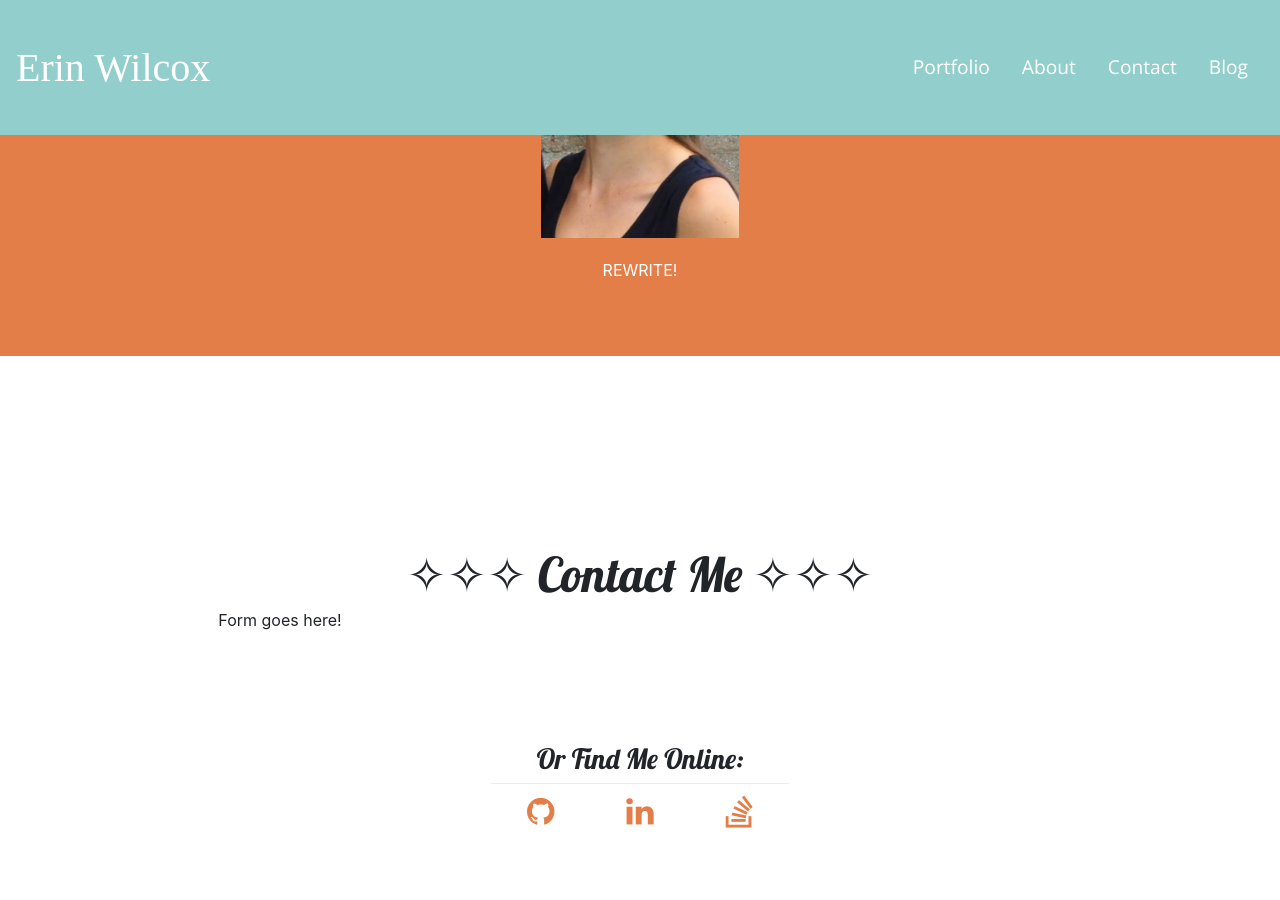
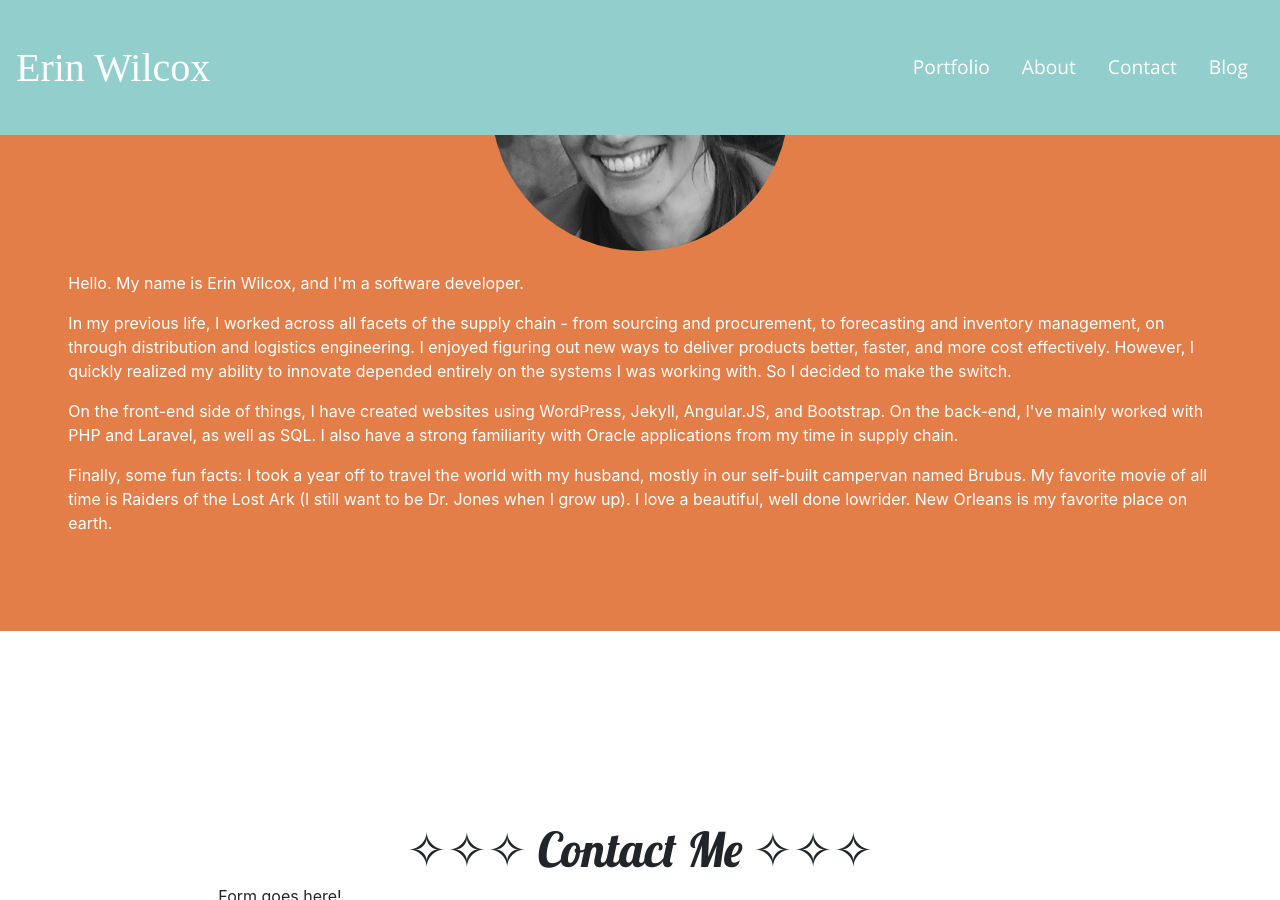
Before and after one commit to brookin8/brookin8.github.io, a Jekyll site: the page built from index.html, in a window 1280 px wide and 900 px high, scrolled down 952 px. Built offline with Jekyll 4.4.1, drawn with Linux system fonts in a browser that asks for light colours; nearby versions of some CDN libraries; some web fonts are replaced; before the commit the page ends 1809 px from its top, so only the background shows below that.

Commit message:
Finished About Me

```diff
--- a/index.html
+++ b/index.html
@@ -6,12 +6,12 @@ permalink: /
 
 		<section id="portfolio">
 				<div class = "row justify-content-center">
-					<div class = "col">
+					<div class = "col justify-content-center">
 						<h1 style="text-align:center; vertical-align:center; padding-top:15%; font-family: 'Lobster', cursive;">&#x2727;&#x2727;&#x2727;  Portfolio  &#10023;&#10023;&#10023;</h1>
 					</div>
 				</div>
 				<div class = "row justify-content-center">
-					<div class = "col-8">
+					<div class = "col-8 justify-content-center">
 						<p>Portfolio will go here!<br>
 						and here- Updated!<br>
 						and here<br>
@@ -31,22 +31,29 @@ permalink: /
 		<section id ="about">
 			<div class ="container-fluid" style="background-color:#E37E49;color:white;margin-top:15%;">
 					<div class="row justify-content-center">
-						<div class = "col">
+						<div class = "col justify-content-center"">
 							<h1 style="text-align:center;font-family: 'Lobster', cursive; padding-top:8%;">&#10023;&#10023;&#10023;  About Me  &#10023;&#10023;&#10023;</h1>
 						</div>
 					</div>
 					<div class ="row justify-content-center">
-						<div class ="col-4">
+						<div class ="col-4 justify-content-center">
 							<div class = "text-center">
-								<img src="/About_Me.jpg" class="image-fluid" style="width:50%; margin-top:5%; margin-bottom:5%;">
+								<img src= "Me_BW.jpg" class="rounded-circle" style="width:75%; margin-top:5%; margin-bottom:5%;">
 							</div>
 						</div>
 					</div>
 					<div class="row justify-content-center">
-						<div class = "col-8">
-							<div class ="text-center">
-								<p style="padding-bottom:7%;">REWRITE!</p>
-							</div>
+						<div class = "col-11 justify-content-center">
+								<p>Hello. My name is Erin Wilcox, and I'm a software developer.</p>
+
+								<p>In my previous life, I worked across all facets of the supply chain - from sourcing and procurement, to forecasting and inventory management, on through distribution and logistics engineering. I enjoyed figuring out new ways to deliver products better, faster, and more cost effectively. However, I quickly realized my ability to innovate depended entirely on the systems I was working with. So I decided to make the switch.</p>
+
+								<p>
+								On the front-end side of things, I have created websites using WordPress, Jekyll, Angular.JS, and Bootstrap. On the back-end, I've mainly worked with PHP and Laravel, as well as SQL. I also have a strong familiarity with Oracle applications from my time in supply chain.
+								</p>
+
+								<p style="padding-bottom:7%;">
+								Finally, some fun facts: I took a year off to travel the world with my husband, mostly in our self-built campervan named Brubus. My favorite movie of all time is Raiders of the Lost Ark (I still want to be Dr. Jones when I grow up). I love a beautiful, well done lowrider. New Orleans is my favorite place on earth.</p>
 						</div>
 					</div>
 				</div>
@@ -60,7 +67,7 @@ permalink: /
 					</div>
 				</div>
 				<div class = "row justify-content-center">
-					<div class = "col-8">
+					<div class = "col-8 justify-content-center">
 						<p>Form goes here!
 						<br>
 						<br>
@@ -71,14 +78,14 @@ permalink: /
 					</div>
 				</div>
 				<div class = "row justify-content-center">
-					<div class = "col">
+					<div class = "col justify-content-center"">
 						<h3 style="text-align:center;font-family: 'Lobster', cursive;">Or Find Me Online:</h3>
 					</div>
 				</div>
 				<div class="row">
 				</div>
 				<div class = "row justify-content-center">
-					<div class = "col-3">
+					<div class = "col-3 justify-content-center">
 						<table class = "table">
 							<tbody>
 								<tr>
@@ -87,6 +94,7 @@ permalink: /
 				                    <th style="text-align:center"><a href="https://www.linkedin.com/in/erin-b-wilcox" class="btn-social btn-outline" style="color:#E37E49;"><i class="fa fa-linkedin fa-2x"></i></a>
 				                    </th>
 				                    <th style="text-align:center"> <a href="https://stackoverflow.com/users/8488543/erin-wilcox" class="btn-social btn-outline" style="color:#E37E49;"><i class="fa fa-stack-overflow fa-2x"></i></a></th>
+				                    <th style="text-align:center"> <a href="https://thebrubus.wordpress.com/" class="btn-social btn-outline" style="color:#E37E49;"><i class="fa fa-wordpress fa-2x"></i></a></th>
 				                </tr>
 							</tbody>
 						</table>
```
Also changed, not shown: Me.jpg (added), Me_BW.jpg (added).
